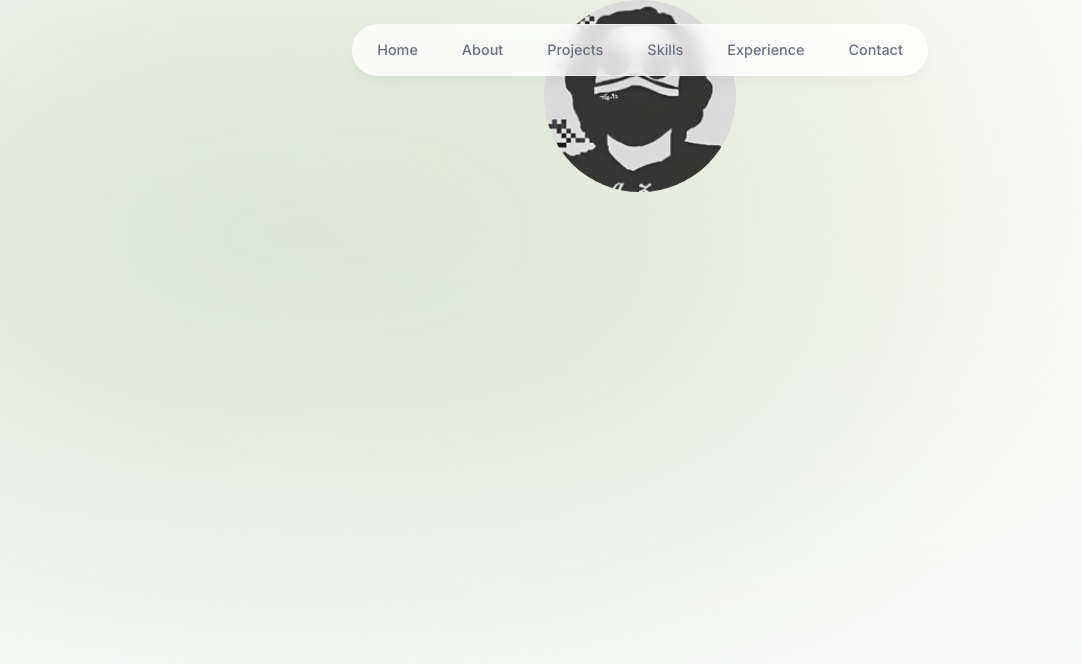
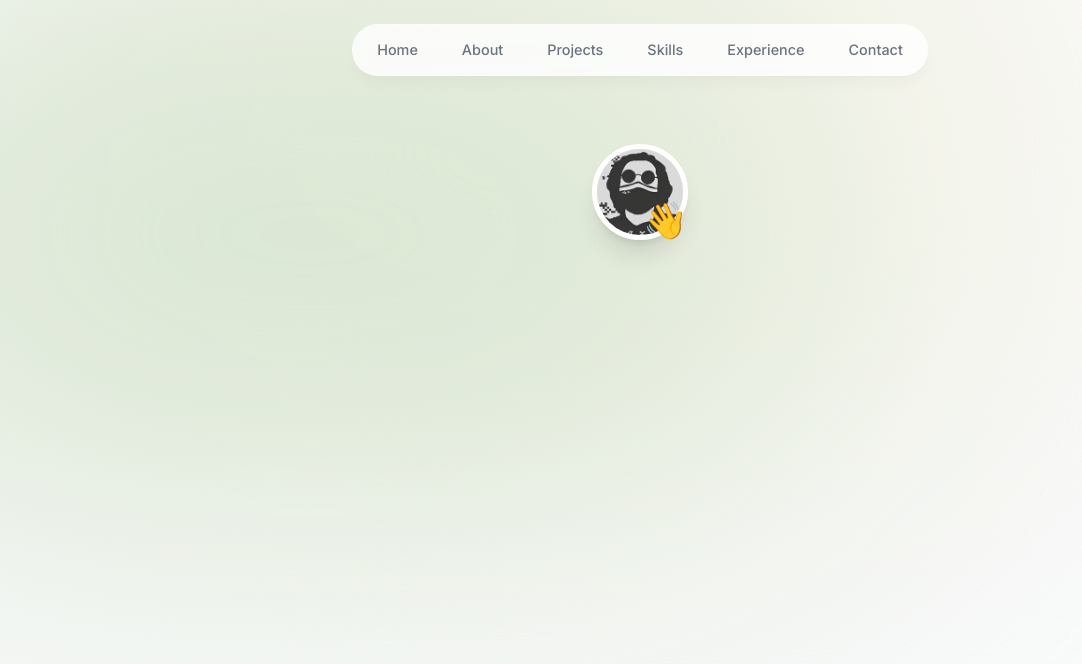
Before and after one commit to alex-dev742/portfolio, a Next.js app: page / in a window 1280 px wide. Shown: the top 664 px of the page, without its empty margins (0-1082 px from the left). Built offline with nearby package versions, Linux system fonts and the light colour scheme.

Commit message:
chore: Update layout component with additional styles and elements

```diff
--- a/app/layout.tsx
+++ b/app/layout.tsx
@@ -16,7 +16,9 @@ export default function RootLayout({
 }) {
   return (
     <html lang="en">
-      <body className={`${inter.className} bg-gray-50 text-gray-950`}>
+      <body
+        className={`${inter.className} bg-gray-50 text-gray-950 relative pt-28 sm:pt-36`}
+      >
         <div className="bg-[#fcf7ec] absolute top-[-6rem] -z-10 right-[11rem] h-[31.25rem] w-[31.25rem] rounded-full blur-[10rem] sm:w-[68.75rem] "></div>
         <div className="bg-[#D5e4cf] absolute top-[-1rem] -z-10 left-[-35rem] h-[31.25rem] w-[50rem] rounded-full blur-[10rem] sm:w-[68.75rem] md:left-[-33rem] lg:left-[-28rem] xl:left-[-15rem] 2xl:left-[-5rem]"></div>
         <Header />
--- a/components/intro.tsx
+++ b/components/intro.tsx
@@ -1,20 +1,28 @@
+"use client";
+
 import React from "react";
 import Image from "next/image";
+import profilePicture from "../public/profilePicture.jpg";
+import { motion } from "framer-motion";
 
 export default function Intro() {
   return (
     <section>
       <div className="flex items-center justify-center">
-        <div>
+        <div className="relative">
+          <motion.div>
             <Image
-            src={require("../public/profilePicture.jpg")}
+              src={profilePicture}
               alt="Alex Profile Picture"
               width="192"
               height="192"
               quality={95}
               priority={true}
-            className="rounded-full"
+              className="object-cover shadow-xl w-24 h-24 border-[0.35rem] border-white rounded-full"
             />
+          </motion.div>
+
+          <span className="absolute bottom-0 right-0 text-4xl">👋</span>
         </div>
       </div>
     </section>
```
Lines whose indentation alone changed are shown as unchanged.
